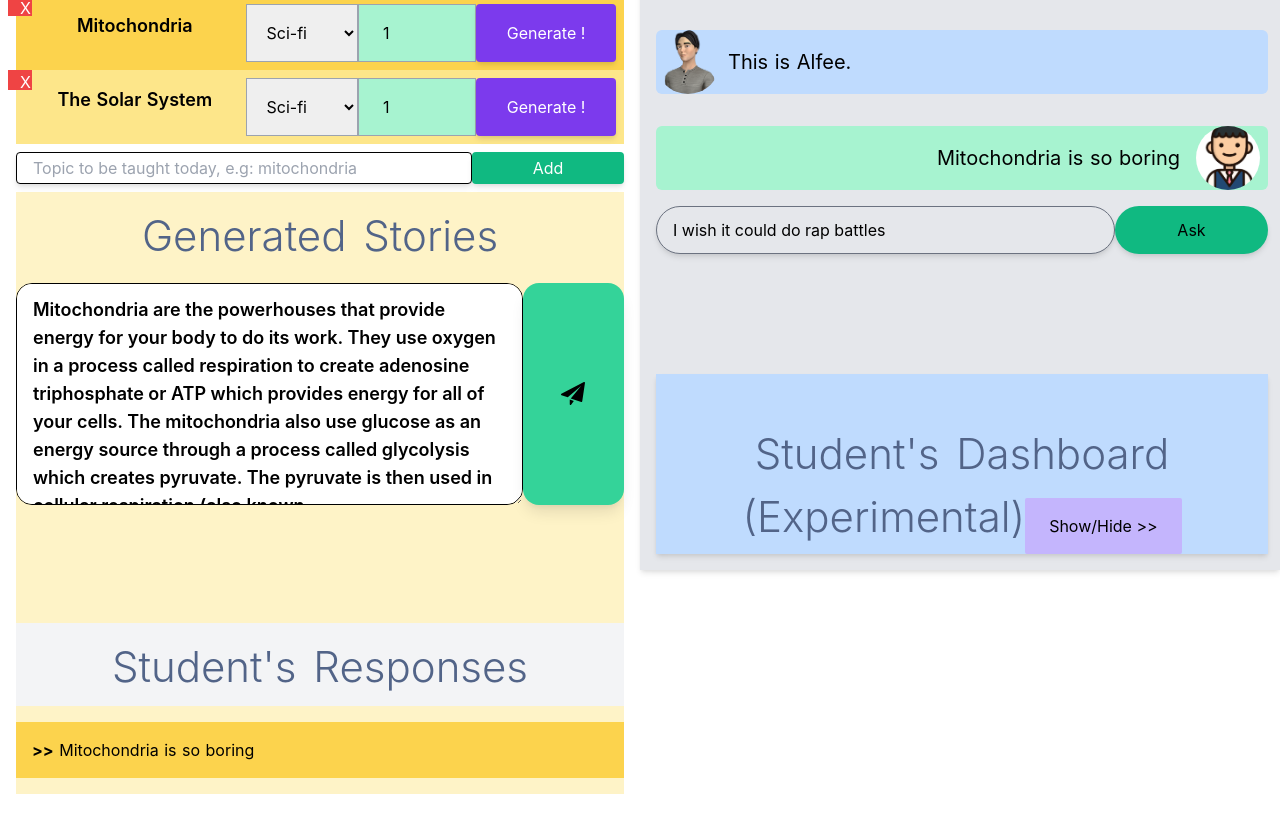
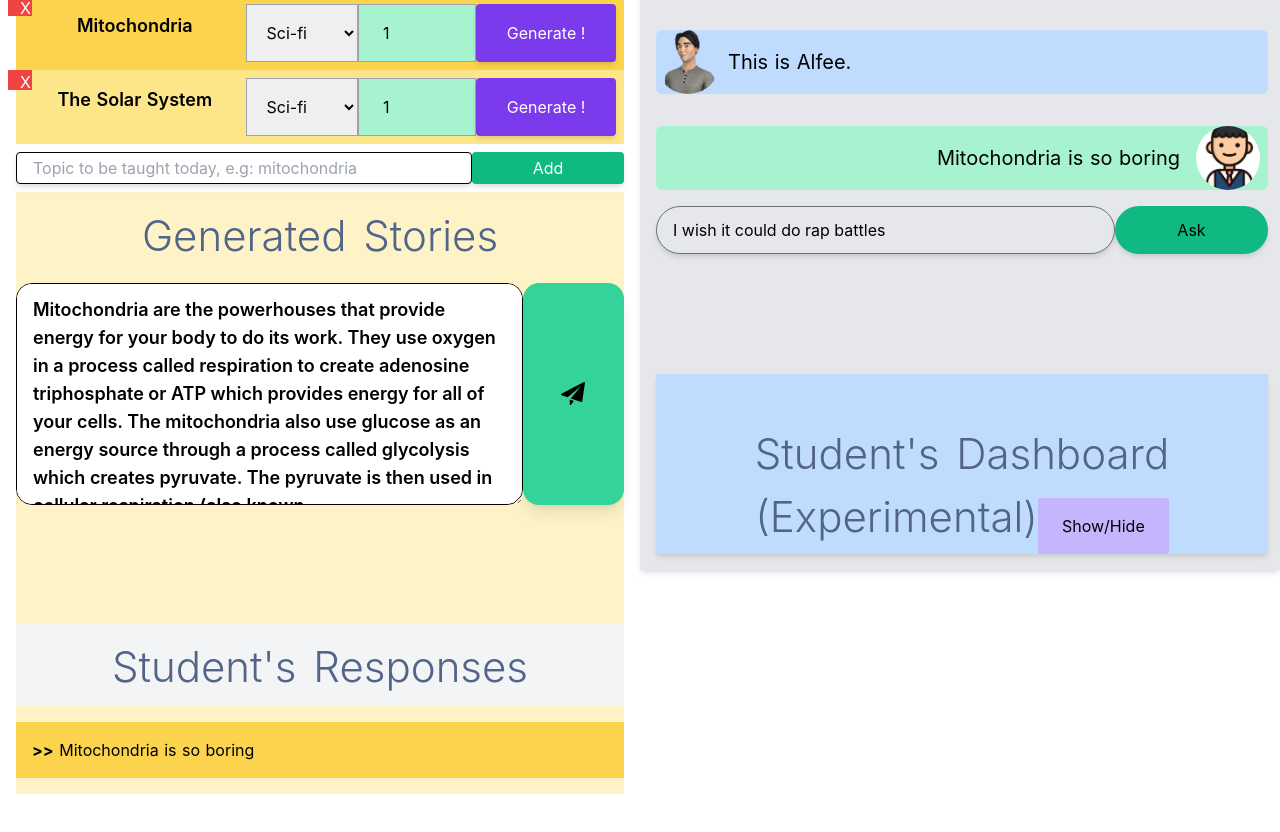
Before and after one commit to SuharshTyagii/Alfee, a Nuxt app: page / in a window 1280 px wide. Shown: the part 451-1283 px from the top of the page. Built offline with nearby package versions, Linux system fonts and the light colour scheme.

Commit message:
awdawd aw

```diff
--- a/pages/index.vue
+++ b/pages/index.vue
@@ -120,7 +120,7 @@
             <span class=" subtitle   ">Student's Dashboard (Experimental)</span>
             <button @click="showVirbe=(!showVirbe)"
              class="rounded-sm px-6 py-4 bg-purple-300 ">
-             Show/Hide >> </button>
+             Show/Hide</button>
             <div v-if="showVirbe" class="h-screen w-full">
                 <iframe class="h-full w-full" src="https://web-plugin.virbe.app/api/v1/live-preview.html?id=4ba26baf-dbb6-4d95-acb5-d341b1c2c2da&s=true" title="W3Schools Free Online Web Tutorials">
               </iframe>
```
